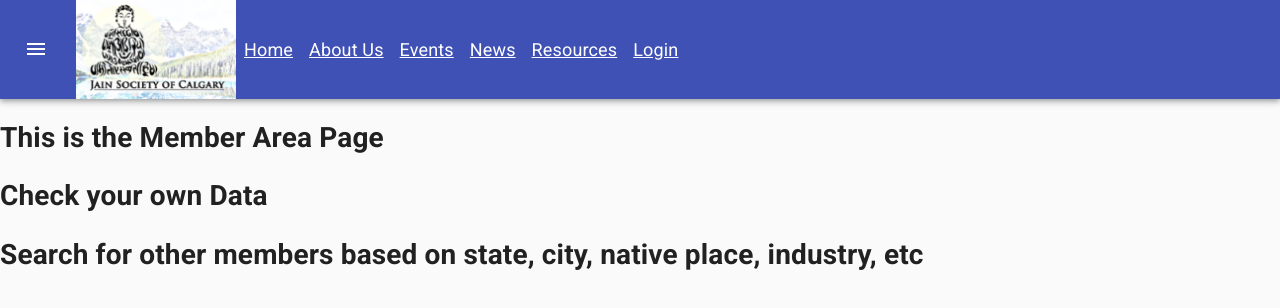
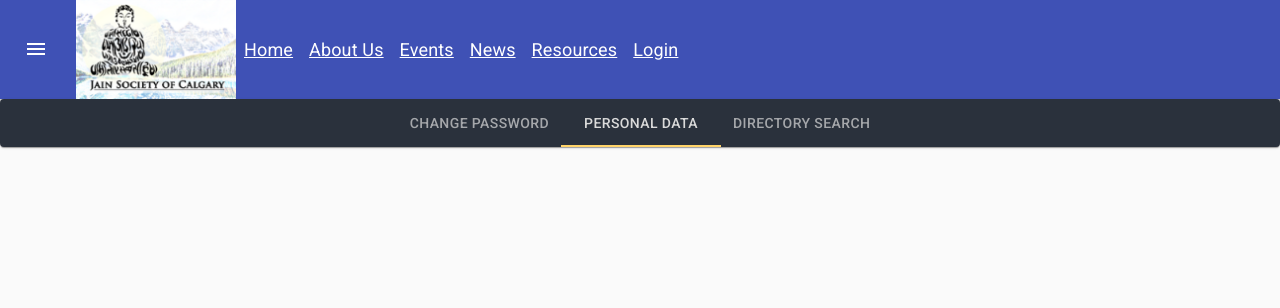
Before and after one commit to rahulshial/JSOC, a React (Create React App) app: page /MemberArea in a window 1280 px wide. Shown: the top 308 px of the page. Built offline with nearby package versions, Linux system fonts and the light colour scheme.

Commit message:
member page started

```diff
--- a/src/App.js
+++ b/src/App.js
@@ -7,7 +7,7 @@ import {
 
 import './App.css';
 
-import { Navbar, AboutUs, ContactUs, Events, ExecutiveArea, Home, Login, MemberArea, News, Resources, SignUp, PasswordReset } from './components'
+import { Navbar, AboutUs, ContactUs, Events, ExecutiveArea, Home, Login, MemberArea, News, Resources } from './components'
 
 
 function App() {
@@ -26,8 +26,6 @@ function App() {
           <Route path="/ExecutiveArea"><ExecutiveArea /></Route>
           <Route path="/ContactUs">    <ContactUs /></Route>
           <Route path="/Login">        <Login /></Route>
-          <Route path="/Signup">       <SignUp /></Route>
-          <Route path="/PasswordReset"> <PasswordReset /></Route>
         </Switch>
       </Router>
     </div>
--- a/src/components/index.js
+++ b/src/components/index.js
@@ -8,5 +8,6 @@ export { Login } from './pages/Login';
 export { MemberArea } from './pages/MemberArea';
 export { News } from './pages/News';
 export { Resources } from './pages/Resources';
-export { SignUp } from './pages/SignUp';
-export { PasswordReset } from './pages/PasswordReset';
+export { DirectorySearch } from './pages/memberAreaPages/DirectorySearch';
+export { ChangePassword } from './pages/memberAreaPages/ChangePassword';
+export { MemberNavBar } from './pages/memberAreaPages/MemberNavBar';
--- a/src/components/pages/MemberArea.js
+++ b/src/components/pages/MemberArea.js
@@ -1,10 +1,47 @@
+import React, { useState } from 'react'
+
+import { useCookies } from 'react-cookie';
+
+import { MemberNavBar, ChangePassword, DirectorySearch } from '../'
+
 export function MemberArea() {
+
+  const [state, setState] = useState({
+  shownTab: 2,
+  });
+
+  const tabSelected = (indexValue) => {
+    setState(prev => ({
+      ...prev,
+      shownTab: indexValue
+    }))
+  };
+
+  const navItemsToShow = () => {
+    if (state.shownTab === 0) {
+      return (
+        <ChangePassword />
+      );
+    } else if (state.shownTab === 1) {
+      return (
+        <div>
+          <h1>This is the Member Area Page</h1>
+          <h1>Check your own Data</h1>
+          <h1>Search for other members based on state, city, native place, industry, etc </h1>
+        </div>
+      );
+    } else if(state.shownTab === 2) {
+      <DirectorySearch />
+    };
+  };
+
   return (
     <div>
-      <h1>This is the Member Area Page</h1>
-      <h1>Check your own Data</h1>
-      <h1>Search for other members based on state, city, native place, industry, etc </h1>
+      <MemberNavBar
+        onSelect={tabSelected}
+      />
+      {navItemsToShow()}
+    </div >
+  )
 
-    </div>
-  );
 };
--- a/src/components/pages/PasswordReset.js
+++ b/src/components/pages/memberAreaPages/ChangePassword.js
@@ -1,9 +1,9 @@
 import React from 'react'
 
-export function PasswordReset() {
+export function ChangePassword() {
   return (
     <div>
-      Password Reset Page
+      Password Change Page
     </div>
   )
 };
--- a/src/components/pages/SignUp.js
+++ b/src/components/pages/memberAreaPages/DirectorySearch.js
@@ -55,7 +55,7 @@ const useStyles = makeStyles((theme) => ({
   },
 }));
 
-export function SignUp() {
+export function DirectorySearch() {
   const classes = useStyles();
   const [cookies, setCookie] = useCookies(["name"]);
   const history = useHistory();
--- /dev/null
+++ b/src/components/pages/memberAreaPages/MemberNavBar.js
@@ -0,0 +1,50 @@
+/** React Imports */
+import React, { useState } from 'react';
+
+/** Material UI Imports */
+import { makeStyles } from '@material-ui/core/styles';
+import Paper from '@material-ui/core/Paper';
+import Tabs from '@material-ui/core/Tabs';
+import Tab from '@material-ui/core/Tab';
+
+/** Local Imports */
+
+const useStyles = makeStyles({
+  root: {
+    flexGrow: 1,
+    backgroundColor: '#2A313C',
+  },
+  tab: {
+    color: '#DADADA',
+    '&:hover': {
+      fontWeight: 'bold',
+    },
+    '&:focus': {
+      fontWeight: 'bold',
+    },
+  },
+});
+
+export function MemberNavBar(props) {
+  const classes = useStyles();
+  const [tab, setTab] = useState(1);
+
+  const chosenTab = (e, newTab) => {
+    setTab(newTab)
+    props.onSelect(newTab)
+  };
+
+  return (
+    <Paper className={classes.root}>
+      <Tabs
+        TabIndicatorProps={{style: {backgroundColor: "#ffd369"}}}
+        value={tab}
+        onChange={chosenTab}
+        centered      >
+        <Tab className={classes.tab} label="Change Password" />
+        <Tab className={classes.tab} label="Personal Data" />
+        <Tab className={classes.tab} label="Directory Search" />
+      </Tabs>
+    </Paper>
+  );
+};
```
